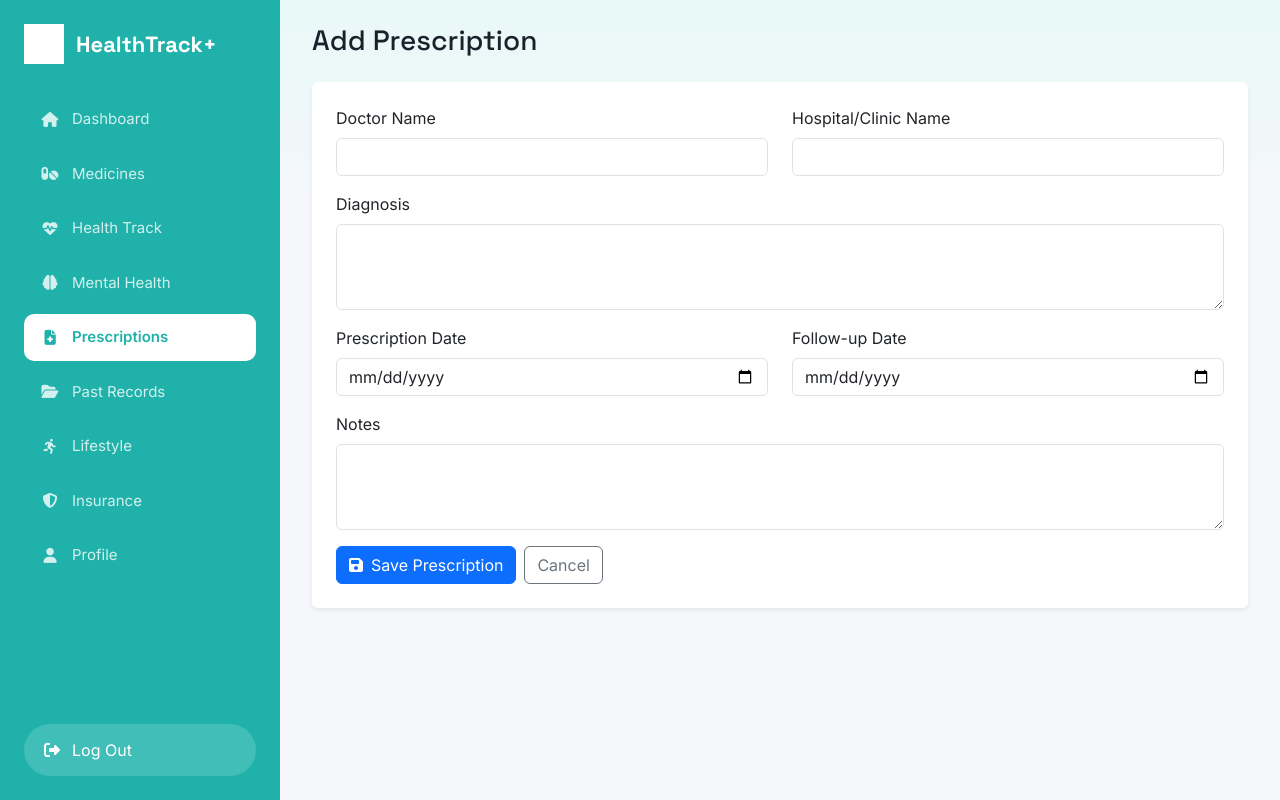
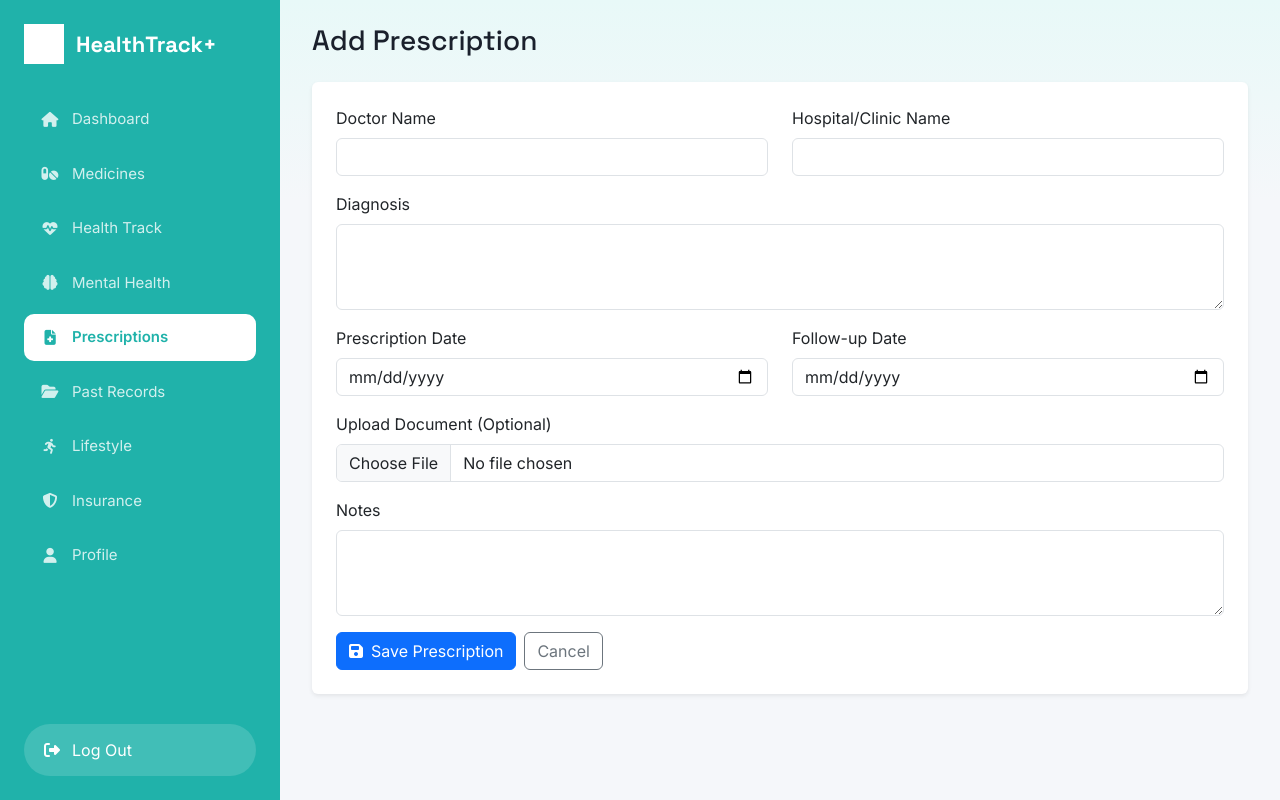
Before and after one commit to soumyachk101/HealthTrack-Client, a Django app: page /prescriptions/add/ in a window 1280 px wide. Run offline with Django 5.2, Linux system fonts and the light colour scheme; the visitor is signed in with stand-in values (Sample User, id 1).

Commit message:
Update forms to handle file uploads and select inputs
Updates MedicineForm to use a Select widget for frequency, adds a document field to InsurancePolicyForm, and enables file uploads in the add_prescription template by setting enctype="multipart/form-data".

Replit-Commit-Author: Agent
Replit-Commit-Session-Id: 80f6c3fb-c994-418e-9f08-a26954f38112
Replit-Commit-Checkpoint-Type: intermediate_checkpoint
Replit-Commit-Event-Id: b48a0dd7-b1b5-4c07-bda5-113eaba46f78
Replit-Commit-Screenshot-Url: https://storage.googleapis.com/screenshot-production-us-central1/6a63c5f9-cea8-4ae4-a14d-6a9055aaf133/80f6c3fb-c994-418e-9f08-a26954f38112/Olm5j2V
Replit-Helium-Checkpoint-Created: true

```diff
--- a/core/forms.py
+++ b/core/forms.py
@@ -11,7 +11,7 @@ class MedicineForm(forms.ModelForm):
             'end_date': forms.DateInput(attrs={'type': 'date', 'class': 'form-control'}),
             'name': forms.TextInput(attrs={'class': 'form-control'}),
             'dosage': forms.TextInput(attrs={'class': 'form-control'}),
-            'frequency': forms.TextInput(attrs={'class': 'form-control'}),
+            'frequency': forms.Select(attrs={'class': 'form-select'}),
             'prescribed_by': forms.TextInput(attrs={'class': 'form-control'}),
             'notes': forms.Textarea(attrs={'class': 'form-control', 'rows': 3}),
         }
@@ -104,7 +104,7 @@ class InsurancePolicyForm(forms.ModelForm):
     class Meta:
         model = InsurancePolicy
         fields = ['provider_name', 'policy_number', 'policy_type', 'start_date', 'end_date',
-                  'premium_amount', 'coverage_amount']
+                  'premium_amount', 'coverage_amount', 'document']
         widgets = {
             'provider_name': forms.TextInput(attrs={'class': 'form-control'}),
             'policy_number': forms.TextInput(attrs={'class': 'form-control'}),
@@ -113,4 +113,9 @@ class InsurancePolicyForm(forms.ModelForm):
             'end_date': forms.DateInput(attrs={'type': 'date', 'class': 'form-control'}),
             'premium_amount': forms.NumberInput(attrs={'class': 'form-control', 'step': '0.01'}),
             'coverage_amount': forms.NumberInput(attrs={'class': 'form-control', 'step': '0.01'}),
+            'document': forms.FileInput(attrs={'class': 'form-control'}),
         }
+
+    def __init__(self, *args, **kwargs):
+        super().__init__(*args, **kwargs)
+        self.fields['document'].required = False
--- a/templates/core/add_prescription.html
+++ b/templates/core/add_prescription.html
@@ -16,7 +16,7 @@
         <div class="dashboard-content">
             <div class="card border-0 shadow-sm">
                 <div class="card-body p-4">
-                    <form method="POST">
+                    <form method="POST" enctype="multipart/form-data">
                         {% csrf_token %}
                         <div class="row">
                             <div class="col-md-6 mb-3">
@@ -43,6 +43,10 @@
                             </div>
                         </div>
                         <div class="mb-3">
+                            <label class="form-label">Upload Document (Optional)</label>
+                            <input type="file" name="document" class="form-control" accept=".pdf,.jpg,.jpeg,.png">
+                        </div>
+                        <div class="mb-3">
                             <label class="form-label">Notes</label>
                             <textarea name="notes" class="form-control" rows="3"></textarea>
                         </div>
```
